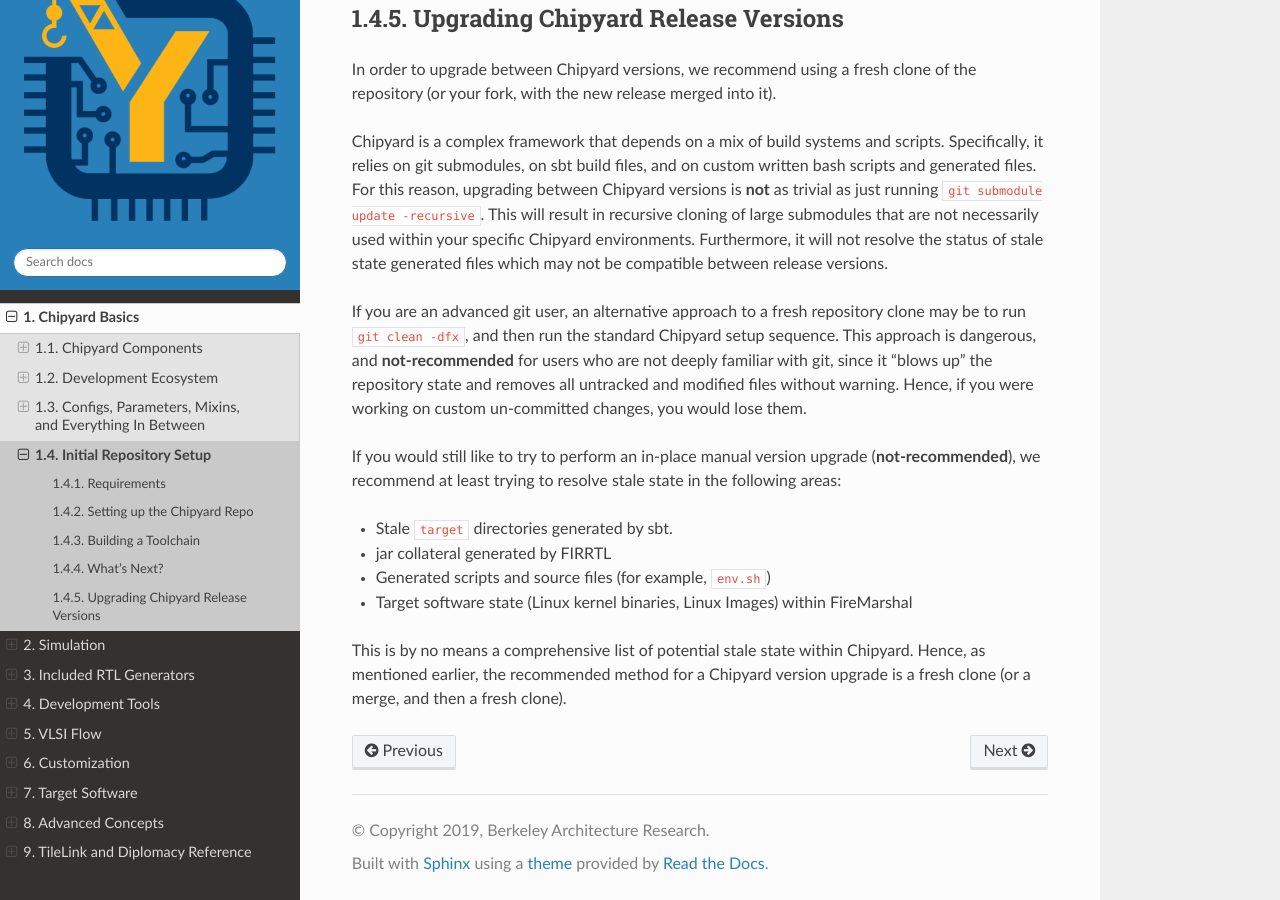
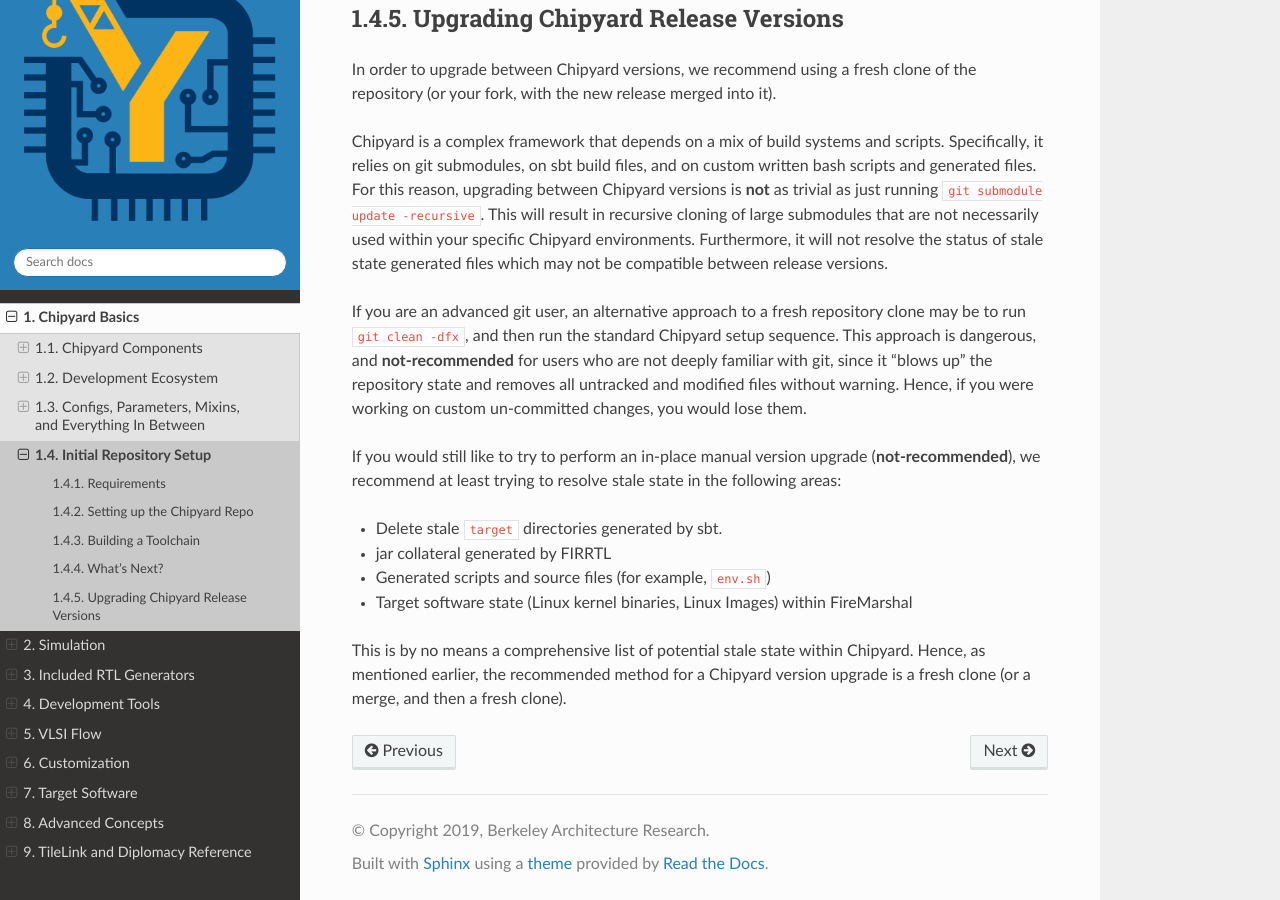
Before and after one commit to ucb-bar/chipyard, a Sphinx documentation site: the page built from docs/Chipyard-Basics/Initial-Repo-Setup.rst, in a window 1280 px wide and 900 px high, scrolled down 2525 px. Built offline with Sphinx 7.4.7 and the Read the Docs theme 2.0.0, drawn with Linux system fonts in a browser that asks for light colours.

Commit message:
[skip ci] Update docs/Chipyard-Basics/Initial-Repo-Setup.rst
Co-authored-by: Abraham Gonzalez <abe.j.gonza@gmail.com>

```diff
--- a/docs/Chipyard-Basics/Initial-Repo-Setup.rst
+++ b/docs/Chipyard-Basics/Initial-Repo-Setup.rst
@@ -101,7 +101,7 @@
 
 If you would still like to try to perform an in-place manual version upgrade (**not-recommended**), we recommend at least trying to resolve stale state in the following areas:
 
-* Stale ``target`` directories generated by sbt.
+* Delete stale ``target`` directories generated by sbt.
 
 * jar collateral generated by FIRRTL
 
```
